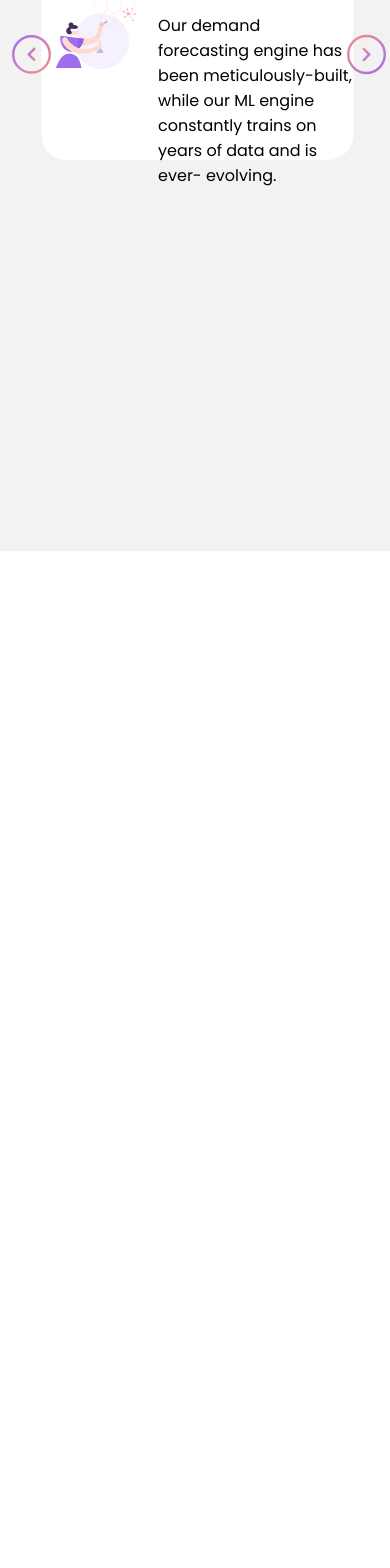
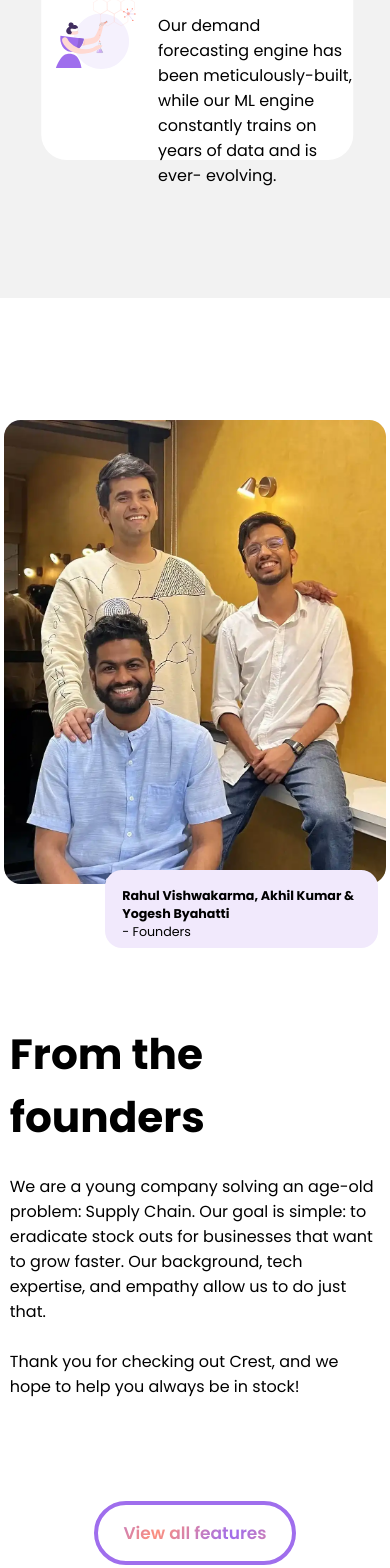
Before and after one commit to sreenathsnv/CleverBooks-PatilKaki, a React (Vite) app: page / in a window 390 px wide. Shown: the part 5949-7517 px from the top of the page. Before the commit the page ends 6500 px from the top, so only its background shows below. Built offline with nearby package versions, Linux system fonts and the light colour scheme.

Commit message:
proj::008: Founder section completed

```diff
--- a/src/App.jsx
+++ b/src/App.jsx
@@ -6,6 +6,7 @@ import MarqueeElement from './components/MarqueeElement'
 import Story from './components/Story'
 import Services from './components/Services'
 import Carousel from './components/Carousel'
+import Founder from './components/Founder'
 
 
 function App() {
@@ -22,6 +23,7 @@ function App() {
       <Story/>
       <Services/>
       <Carousel/>
+      <Founder/>
     </>
   )
 }
--- a/src/CSS/carousel.css
+++ b/src/CSS/carousel.css
@@ -100,6 +100,8 @@
 
         width: 95vw;
         padding: 5vw;
+        min-height: 50vh;
+
     }
     .carousels{
         display: flex;
--- /dev/null
+++ b/src/CSS/founder.css
@@ -0,0 +1,143 @@
+.Founder-container{
+
+    display: flex;
+    flex-direction: row;
+    justify-content: space-between;
+    width: 90vw;
+    align-items: center;
+    margin: auto;
+
+}
+.image-container{
+    position: relative;
+    display: flex;
+    justify-content: center;
+    flex-direction: column;
+    align-items: center;
+    width:50vw;
+    height:85vh;
+    margin-top: 10vh;
+    overflow: hidden;
+}
+.image-container img{
+
+    width: 30vw;
+    height: 75vh;
+    border-radius: 3vh;
+    animation: image 1s ease-in;
+}
+
+
+.detailscard{
+    position: absolute;
+    width:20vw;
+    height:7vw;
+    font-size: 1.5vh;
+    bottom: -2vw;
+    left:25vw
+}
+.founder-details{
+
+    display: flex;
+    flex-direction: column;
+    justify-content: center;
+    align-items:self-start;
+    width:40vw;
+    height:70vh;
+}
+.founder-head{
+    font-size: 6vh;
+    margin-bottom: 3vh;
+}
+.founder-button{
+    background: transparent;
+    position: relative;
+    padding: 5px 15px;
+    display: flex;
+    align-items: center;
+    align-self: center;
+    font-size: 17px;
+    font-weight: 600;
+    text-decoration: none;
+    cursor: pointer;
+    border: .5vh solid #9f6eed;
+    border-radius: 5vh;
+    outline: none;
+    overflow: hidden;
+    background-image: linear-gradient(125deg, #9f6eed, #fc907e, #9f6eed, #fc907e) !important;
+    background-clip: text;
+    -webkit-background-clip: text;
+    color: transparent;
+    transition: color 0.3s 0.1s ease-out;
+    text-align: center;
+    margin-top: 12vh;
+    margin-left: 0;
+    margin-bottom: 2vh;
+  }
+
+  .founder-button span {
+    margin: 10px;
+  }
+
+  .founder-button::before {
+    position: absolute;
+    top: 0;
+    left: 0;
+    right: 0;
+    bottom: 0;
+    margin: auto;
+    content: '';
+    border-radius: 50%;
+    display: block;
+    width: 20em;
+    height: 20em;
+    left: -5em;
+    text-align: center;
+    transition: box-shadow 0.5s ease-out;
+    z-index: -1;
+  }
+
+  .founder-button:hover {
+    color: #fff;
+    border: #fc907e;
+  }
+
+  .founder-button:hover::before {
+    box-shadow: inset 0 0 0 10em #9f6eed, inset 0 0 0 10em #fc907e, inset 0 0 0 10em #9f6eed, inset 0 0 0 10em #fc907e;
+
+  }
+  @media screen and (max-width: 1075px) {
+
+    .Founder-container{
+        flex-direction: column;
+    }
+    .image-container{
+        width:100vw;
+        height:70vh;
+        margin-top: 7vh;
+        margin-bottom: 7vh;
+        overflow: hidden;
+    }
+
+    .image-container img{
+        width: 98vw;
+        height:55vh;
+        margin-left: 0;
+        border-radius: 2vh;
+    }
+    .detailscard{
+        position: absolute;
+        width:70vw;
+        height:20vw;
+        font-size: 1.5vh;
+        bottom: -2vw;
+        left:25vw
+    }
+    .founder-details{
+        width:95vw;
+    }
+    .founder-head{
+        font-size: 5vh;
+        margin-bottom: 3vh;
+    }
+  }
--- /dev/null
+++ b/src/components/Founder.jsx
@@ -0,0 +1,38 @@
+import React from 'react'
+import '../CSS/founder.css'
+import founderImage from '../assets/founders.webp'
+import { motion } from 'framer-motion'
+const Founder = () => {
+  return (
+    <div className='Founder-container'>
+        <motion.div
+        initial={{scale:1.3}}
+        animate={{scale:1}}
+        transition={{duration:.5}}
+
+        className="image-container">
+            <img src={founderImage} alt="" />
+            <div className="card detailscard">
+            <b>Rahul Vishwakarma, Akhil Kumar & Yogesh
+            Byahatti</b> - Founders
+            </div>
+        </motion.div>
+        <div className="founder-details">
+            <h1 className="founder-head">From the founders</h1>
+            <p className="quote-aim">
+            We are a young company solving an age-old problem: Supply Chain.
+            Our goal is simple: to eradicate stock outs for businesses that want to grow faster.
+            Our background, tech expertise, and empathy allow us to do just that. <br></br><br></br>
+
+            Thank you for checking out Crest, and we hope to help you always be in stock!
+            </p>
+
+            <button className='founder-button'>
+                <span>View all features</span>
+            </button>
+        </div>
+    </div>
+  )
+}
+
+export default Founder
```
Also changed, not shown: src/assets/founders.webp (added).
